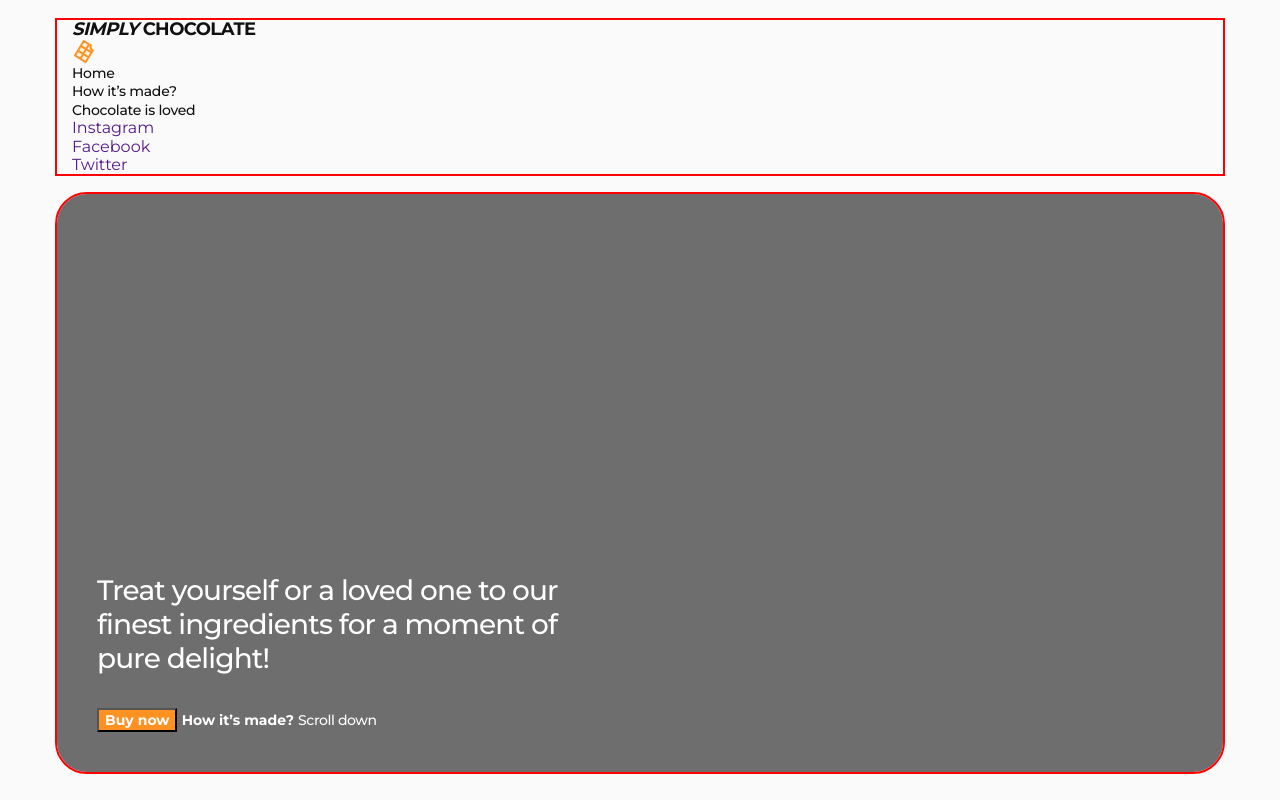
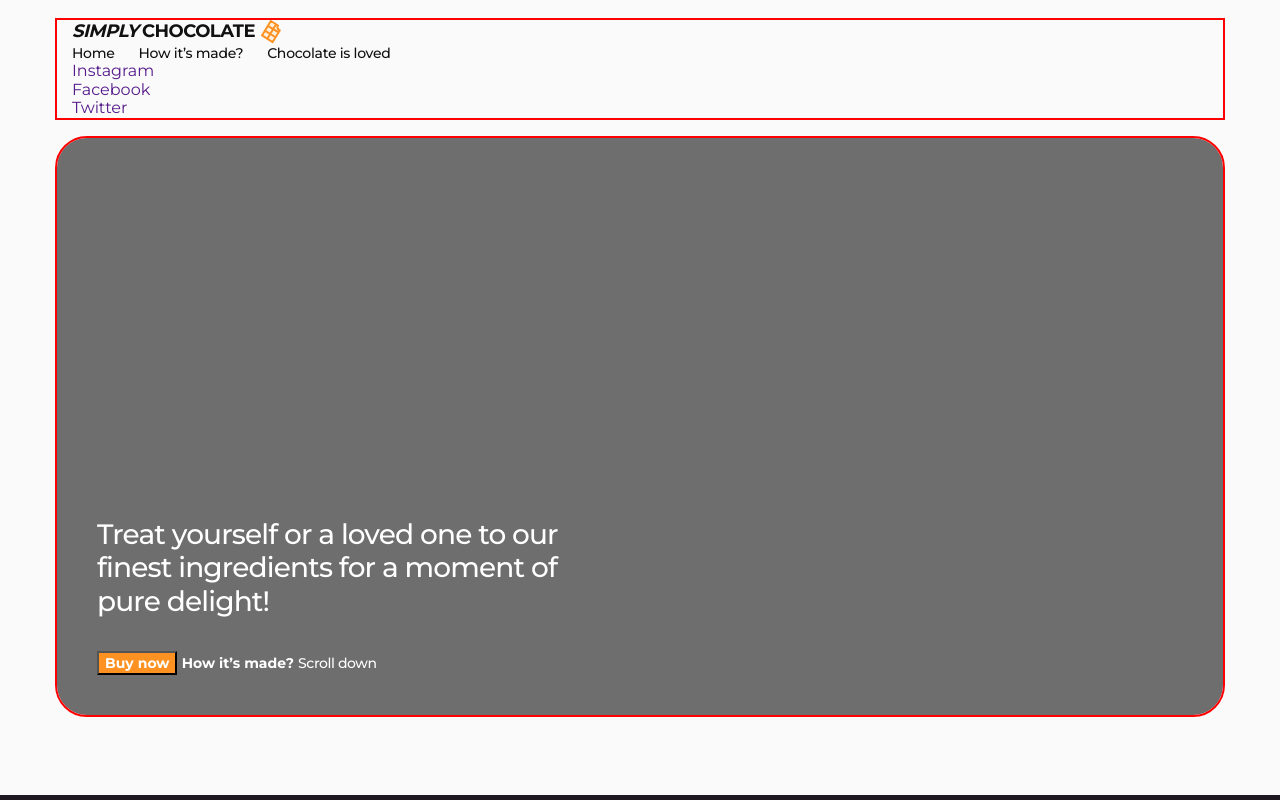
Before and after one commit to dmMaksymenko/fe-98a, a plain HTML site: page index.html in a window 1280 px wide. Shown: the top 800 px of the page. Drawn offline with nearby package versions, Linux system fonts and the light colour scheme.

Commit message:
minor changes

```diff
--- a/styles/styles.css
+++ b/styles/styles.css
@@ -63,6 +63,7 @@ color: #FD9222;
 .header {
   padding-top: 20px;
   padding-bottom: 20px;
+
 }
 
 .header-logo {
@@ -71,20 +72,27 @@ color: #FD9222;
   font-weight: 700;
   line-height: 1.11;
   letter-spacing: -0.03em;
+  display: flex;
+  align-items: center;
+  gap: 4px;
+
 }
 .header-logo-italic {
   font-style: italic;
 }
-.header-menu {}
+.header-menu {
+  display: flex;
+  gap: 24px;
+}
 
 .header-menu-list {}
 
 .header-menu-link {
-    color: #111;
-    font-size: 14px;
-    font-weight: 500;
-    line-height: 1.14;
-    letter-spacing: -0.02em;
+  color: #111;
+  font-size: 14px;
+  font-weight: 500;
+  line-height: 1.14;
+  letter-spacing: -0.02em;
 }
 .header-menu-link:hover,
 .header-menu-link:focus {
```
